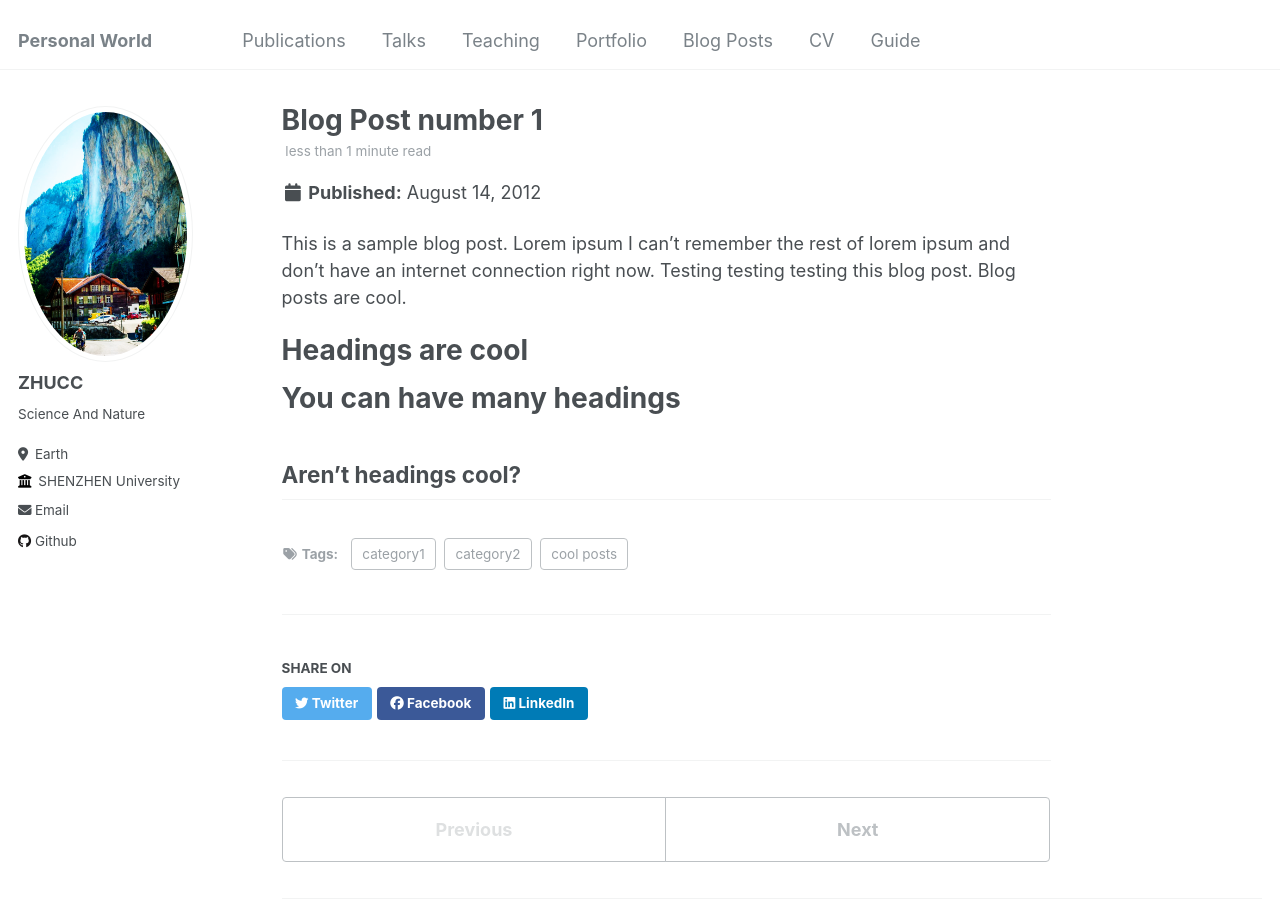
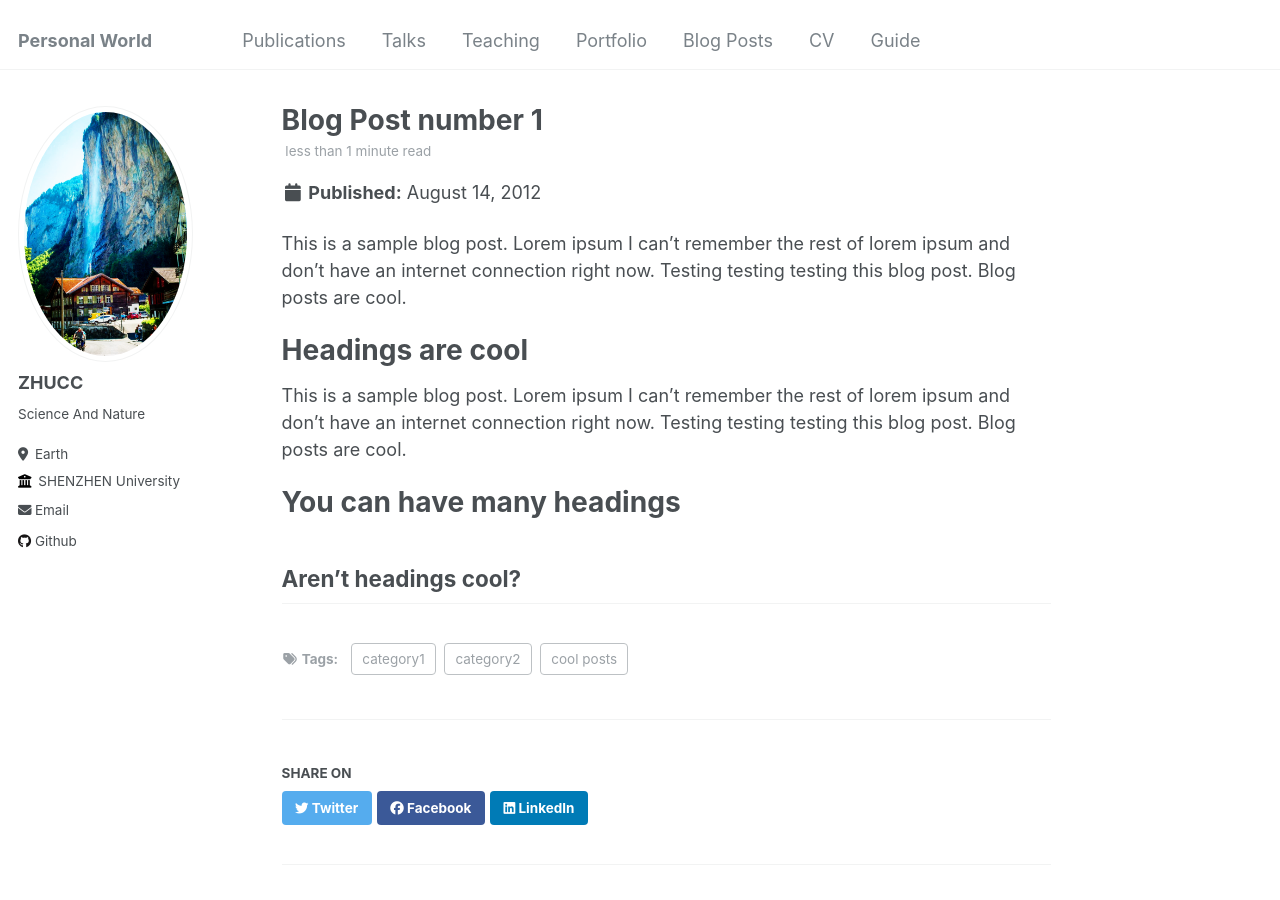
Before and after one commit to Guokr1991/zhucc123.github.io, a Jekyll site: the page built from _posts/2012-08-14-blog-post-1.md, in a window 1280 px wide and 900 px high. Built offline with Jekyll 4.4.1, drawn with Linux system fonts in a browser that asks for light colours.

Commit message:
Update 2012-08-14-blog-post-1.md

```diff
--- a/_posts/2012-08-14-blog-post-1.md
+++ b/_posts/2012-08-14-blog-post-1.md
@@ -13,6 +13,8 @@ This is a sample blog post. Lorem ipsum I can't remember the rest of lorem ipsum
 Headings are cool
 ======
 
+This is a sample blog post. Lorem ipsum I can't remember the rest of lorem ipsum and don't have an internet connection right now. Testing testing testing this blog post. Blog posts are cool.
+
 You can have many headings
 ======
 
```
